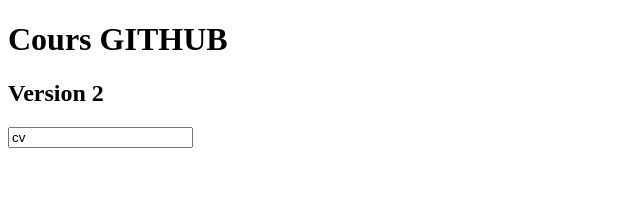
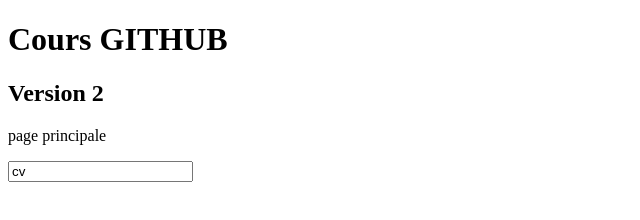
Before and after one commit to Jean-lucBernier/cv, a plain HTML site: page index.html in a window 1280 px wide. Shown: the whole page, without its empty margins (0-640 px from the left). Drawn offline with Linux system fonts and the light colour scheme.

Commit message:
version 4

```diff
--- a/index.html
+++ b/index.html
@@ -8,6 +8,7 @@
     <body>
         <h1>Cours GITHUB</h1>
         <h2>Version 2</h2>
+	<p> page principale </p>
         <input type="button_cv" value="cv" onclick="cv.html"></input>
 
     </body>
```
